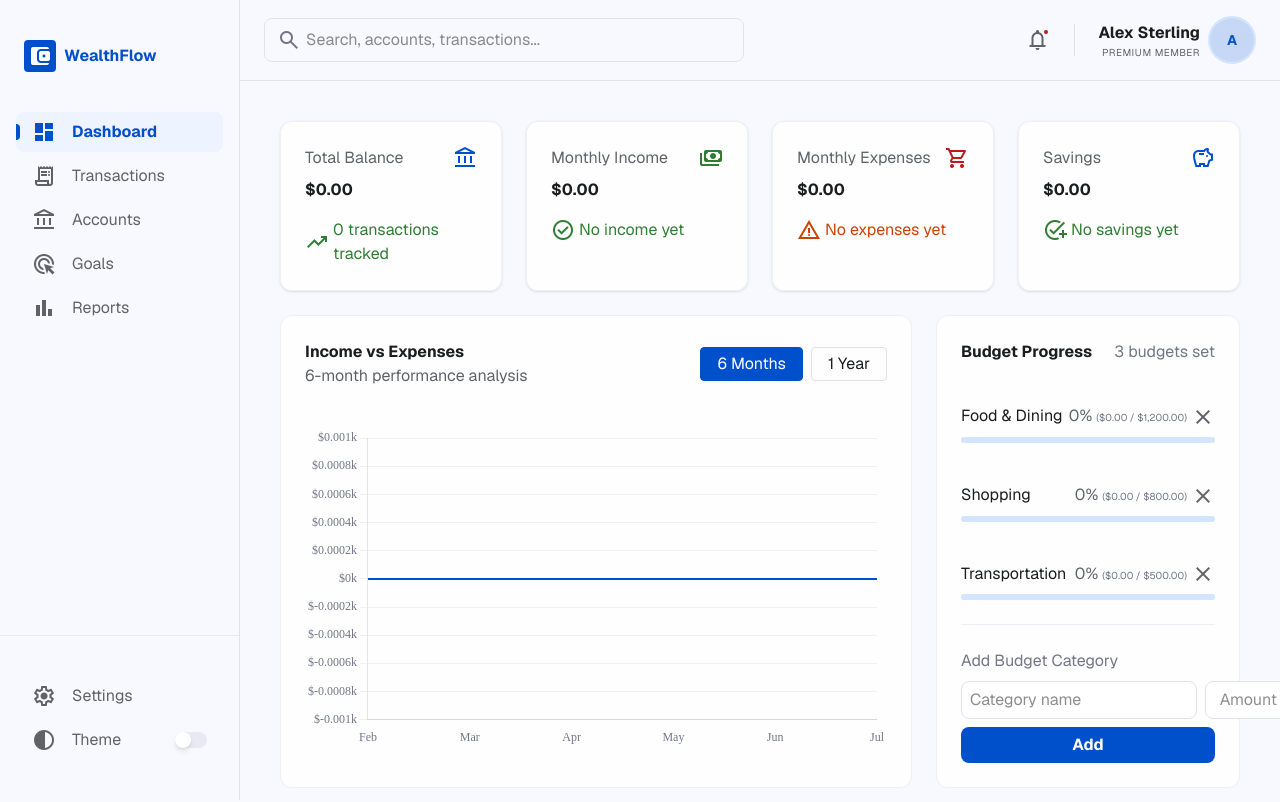
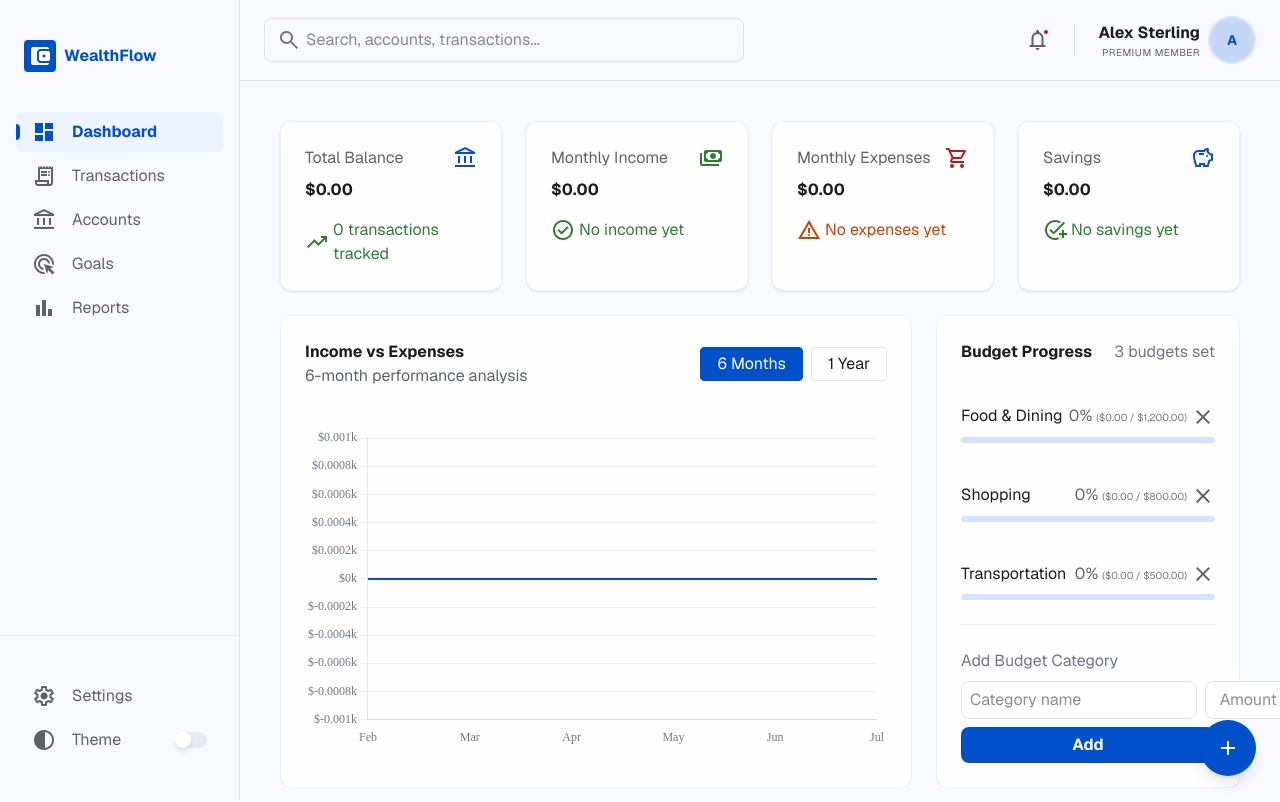
Before and after one commit to daanish05/Personal-Finance-Tracker, a Next.js app: page / in a window 1280 px wide. Shown: the top 802 px of the page. Built offline with nearby package versions, Linux system fonts and the light colour scheme; a web font is replaced by a local one.

Commit message:
Settings

```diff
--- a/app/EditProfile/page.jsx
+++ b/app/EditProfile/page.jsx
@@ -400,11 +400,17 @@ export default function EditProfile() {
                         Cancel
                       </button>
                       <button
+                        className="px-6 py-3 text-sm md:px-6 md:py-3 md:text-base bg-primary text-white rounded-lg font-label-md text-label-md hover:opacity-90 active:scale-95 transition-all shadow-md shadow-primary/20"
+                        type="submit"
+                      >
+                        Save Changes
+                      </button>
+                      {/* <button
                         className="px-xl py-3 bg-primary text-white rounded-lg font-label-md text-label-md hover:opacity-90 active:scale-95 transition-all shadow-md shadow-primary/20"
                         type="submit"
                       >
                         Save Changes
-                      </button>
+                      </button> */}
                     </div>
                   </form>
                 </div>
--- a/app/page.jsx
+++ b/app/page.jsx
@@ -564,6 +564,16 @@ export default function Home() {
             </p>
           </footer>
         </main>
+        <button className="fixed bottom-gutter right-gutter w-14 h-14 bg-primary text-on-primary rounded-full shadow-lg flex items-center justify-center hover:scale-110 active:scale-95 transition-all duration-200 z-50">
+        <Link href="/Qucikadd">
+          <span
+            className="material-symbols-outlined"
+            style={{ fontVariationSettings: '"FILL" 1' }}
+          >
+            add
+          </span>
+        </Link>
+      </button>
 
       </>
     </>
--- a/components/Dashboard/Header.jsx
+++ b/components/Dashboard/Header.jsx
@@ -186,7 +186,7 @@ export default function Header({
           <UserProfile />
         </div>
       </header>
-      <a
+      {/* <a
         href="/Quickadd"
         className="fixed bottom-5 right-5 md:hidden z-50
              w-14 h-14 rounded-full
@@ -195,7 +195,7 @@ export default function Header({
              shadow-xl hover:scale-105 active:scale-95 transition-all"
       >
         <span className="material-symbols-outlined text-[28px]">add</span>
-      </a>
+      </a> */}
     </>
   );
 }
```
